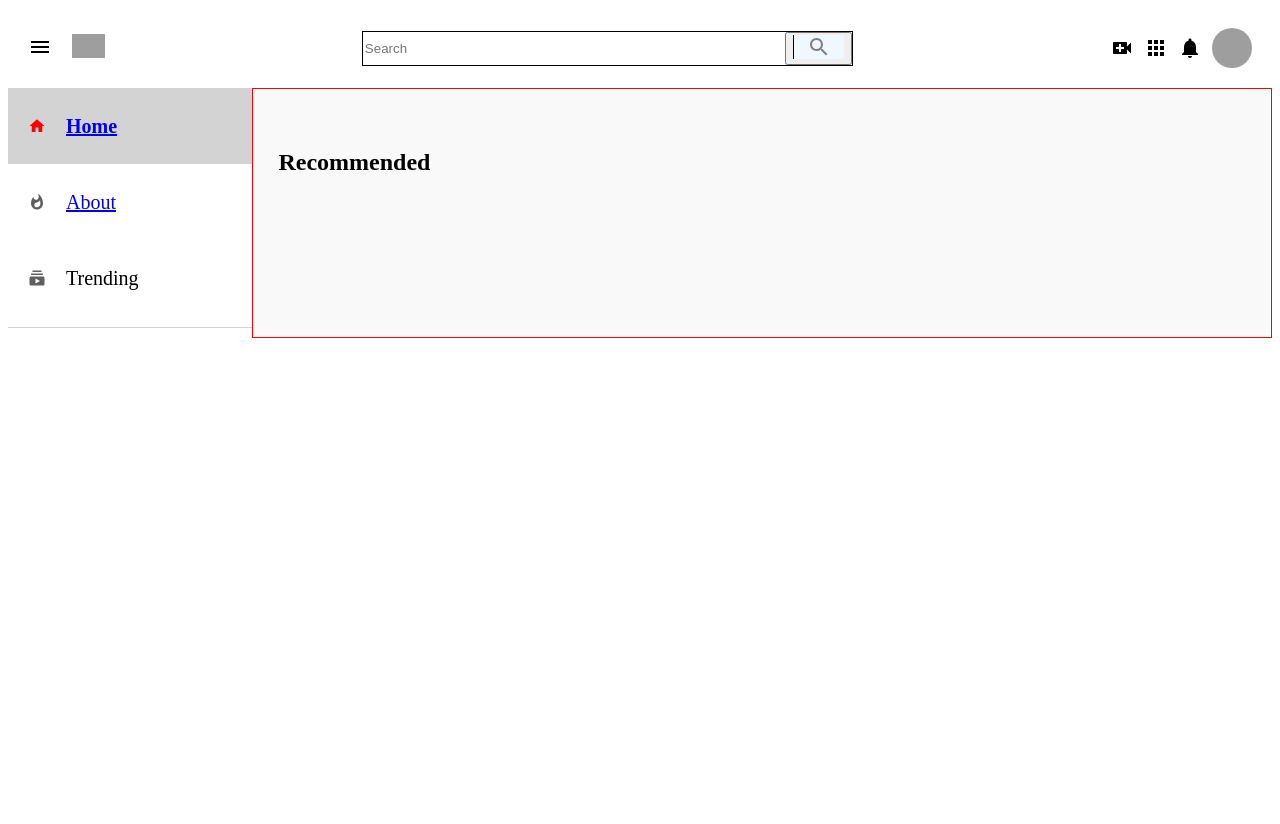
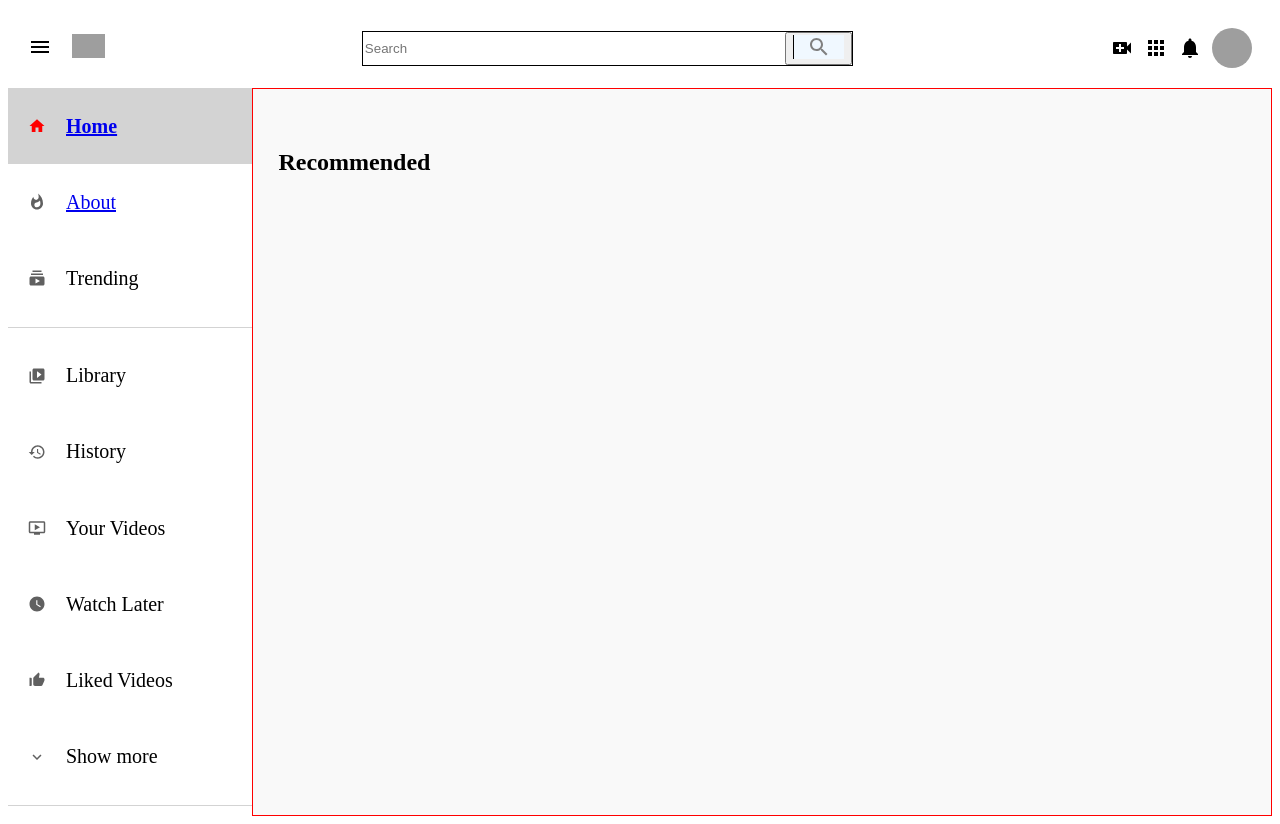
Before and after one commit to sreeves07/Pursuit-Youtube-Clone, a React (Create React App) app: page / in a window 1280 px wide. Before the commit the page ends 800 px from the top, so only its background shows below. Built offline with nearby package versions, Linux system fonts and the light colour scheme; no server answers; grey boxes are pictures that could not be loaded; the HTML template or start-up script is replaced by a standard one.

Commit message:
SR starting commit

```diff
--- a/src/Components/Sidebar.js
+++ b/src/Components/Sidebar.js
@@ -29,13 +29,13 @@ const Sidebar = () => {
 
             <SideBarRow Icon={SubscriptionIcon} title="Trending" />
             <hr />
-            {/* <SideBarRow Icon={VideoLibraryIcon} title="Library" />
-                <SideBarRow Icon={HistoryIcon} title="History" />
-                <SideBarRow Icon={OndemandIcon} title="Your Videos" />
-                <SideBarRow Icon={WatchLaterIcon} title="Watch Later" />
-                <SideBarRow Icon={ThumbUpAltOutlinedIcon} title="Liked Videos" />
-                <SideBarRow Icon={ExpandMoreOutlinedIcon} title="Show more" />
-                <hr /> */}
+            <SideBarRow Icon={VideoLibraryIcon} title="Library" />
+            <SideBarRow Icon={HistoryIcon} title="History" />
+            <SideBarRow Icon={OndemandIcon} title="Your Videos" />
+            <SideBarRow Icon={WatchLaterIcon} title="Watch Later" />
+            <SideBarRow Icon={ThumbUpAltOutlinedIcon} title="Liked Videos" />
+            <SideBarRow Icon={ExpandMoreOutlinedIcon} title="Show more" />
+            <hr />
         </div>
     );
 };
--- a/src/Fetch.js
+++ b/src/Fetch.js
@@ -4,7 +4,7 @@ const URL = "https://www.googleapis.com/youtube/v3/search"
 
 
 export function fetchData(searchBox) {
-  const key = `&key=${process.env.REACT_APP_API_KEY}`
+  const key = `&key=${process.env.REACT_APP_YOUTUBE_KEY}`
   const searchEndpoint = "?part=snippet&maxResults=10"
     return fetch(`https://www.googleapis.com/youtube/v3/search?part=snippet&q=${searchBox}&maxResults=10${key}`)
                 .then((res) => res.json())
```
